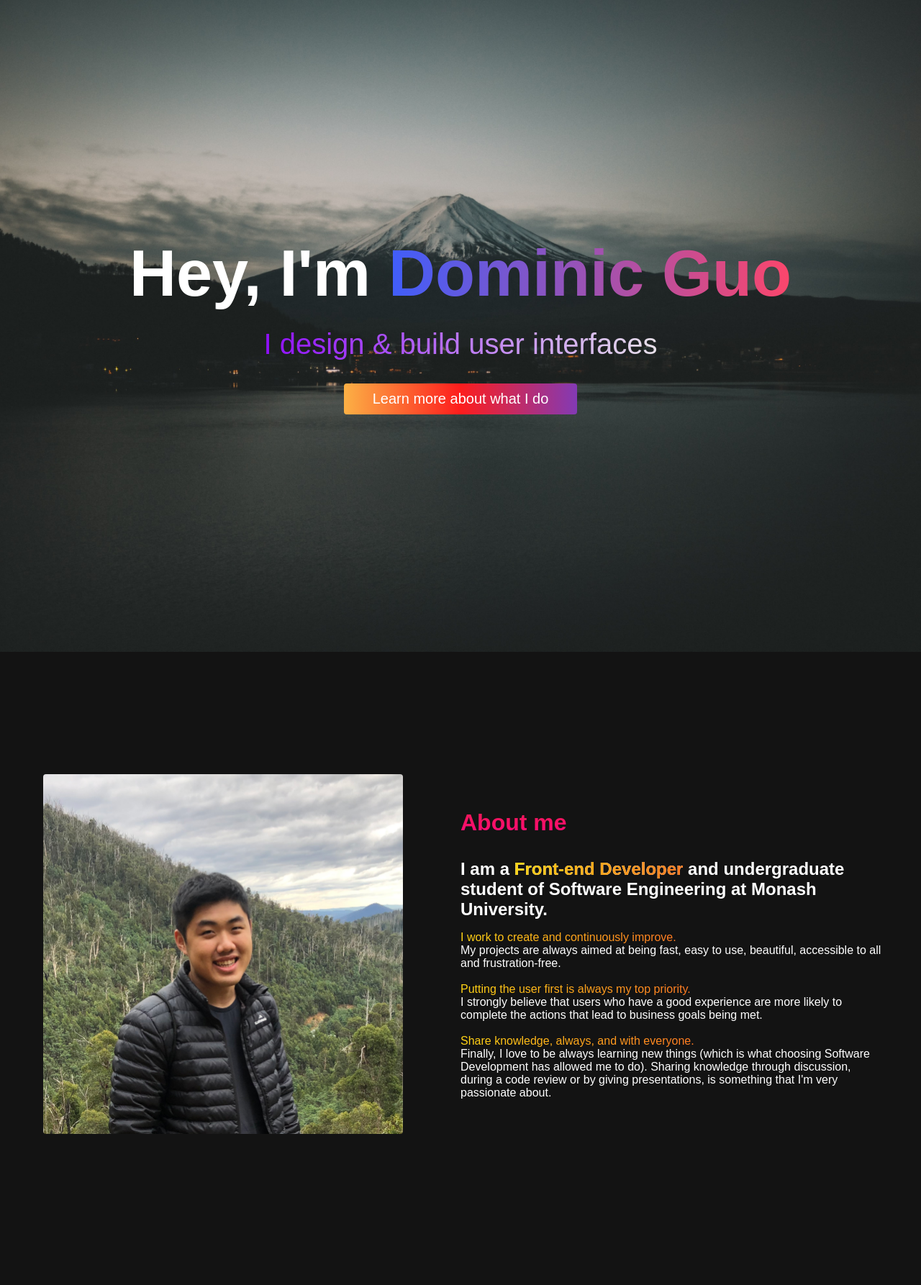
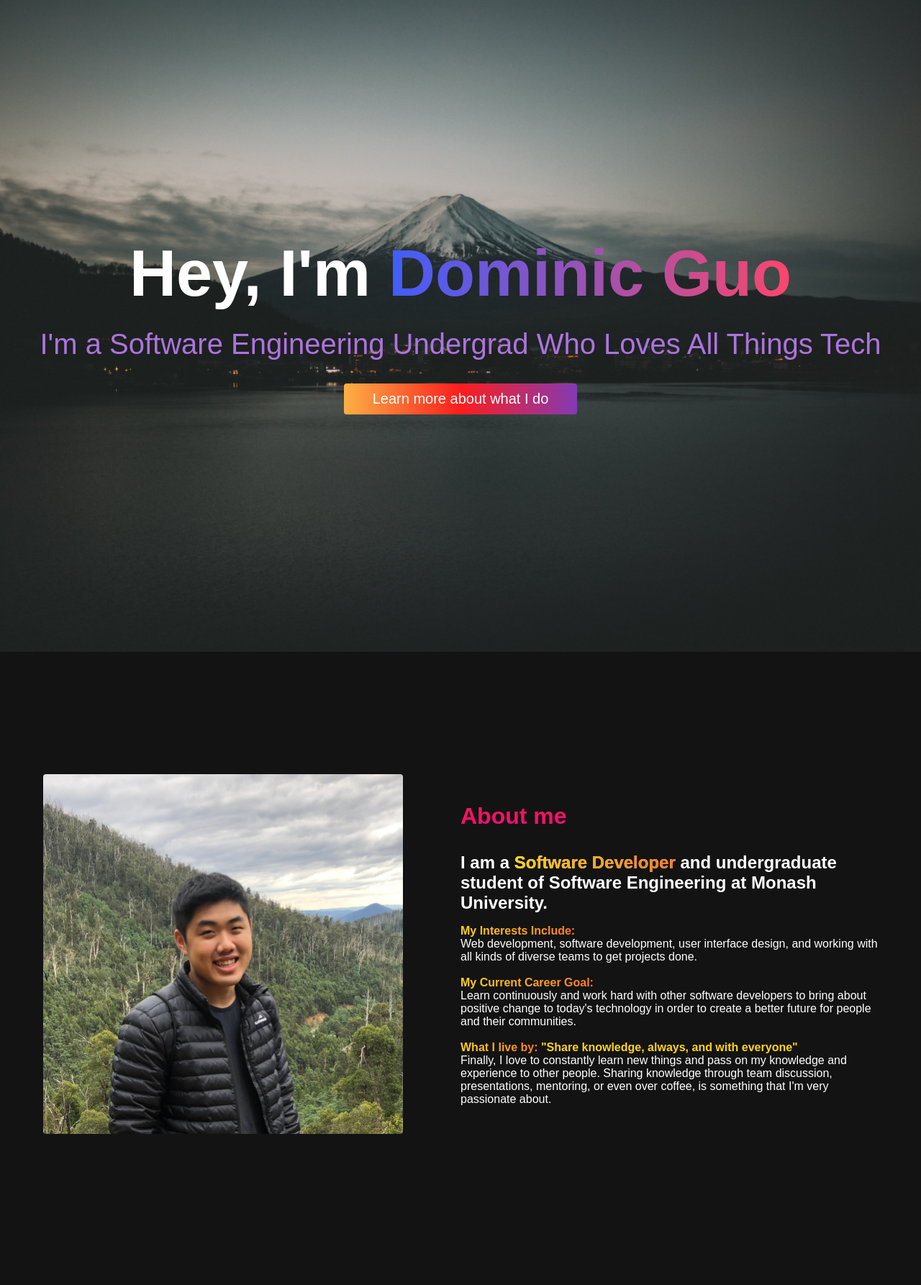
Before and after one commit to dslguo/DG-Website-JS, a PHP site: page / in a window 1280 px wide. Shown: the part 81-1867 px from the top of the page at 72% size. Run offline with PHP 8.4, Linux system fonts and the light colour scheme.

Commit message:
<feat> Improving upon the About me Section
Improved the About me section to better reflect who I am and my interests + career goals.

I have also added a readme file in this commit.

```diff
--- a/index.html
+++ b/index.html
@@ -48,7 +48,9 @@
     <div class="hero" id="home">
       <div class="hero__container">
         <h1 class="hero__heading">Hey, I'm <span>Dominic Guo</span></h1>
-        <p class="hero__description">I design & build user interfaces</p>
+        <p class="hero__description">
+          I'm a Software Engineering Undergrad Who Loves All Things Tech
+        </p>
         <button class="main__btn" id="hero__learn__more">
           <a href="#about">Learn more about what I do</a>
         </button>
@@ -66,26 +68,29 @@
         <div class="main__content">
           <h1>About me</h1>
           <h2>
-            I am a <span>Front-end Developer</span> and undergraduate student of
+            I am a <span>Software Developer</span> and undergraduate student of
             Software Engineering at Monash University.
           </h2>
           <p>
-            <span>I work to create and continuously improve.</span> <br />
-            My projects are always aimed at being fast, easy to use, beautiful,
-            accessible to all and frustration-free. <br />
+            <span>My Interests Include:</span> <br />
+            Web development, software development, user interface design, and
+            working with all kinds of diverse teams to get projects done. <br />
             <br />
-            <span>Putting the user first is always my top priority.</span>
+            <span>My Current Career Goal:</span>
             <br />
-            I strongly believe that users who have a good experience are more
-            likely to complete the actions that lead to business goals being
-            met. <br />
+            Learn continuously and work hard with other software developers to
+            bring about positive change to today's technology in order to create
+            a better future for people and their communities. <br />
             <br />
-            <span>Share knowledge, always, and with everyone.</span>
+            <span>What I live by:</span>
+            <span class="aboutme3"
+              >"Share knowledge, always, and with everyone"
+            </span>
             <br />
-            Finally, I love to be always learning new things (which is what
-            choosing Software Development has allowed me to do). Sharing
-            knowledge through discussion, during a code review or by giving
-            presentations, is something that I'm very passionate about.
+            Finally, I love to constantly learn new things and pass on my
+            knowledge and experience to other people. Sharing knowledge through
+            team discussion, presentations, mentoring, or even over coffee, is
+            something that I'm very passionate about.
           </p>
           <!-- <button class="main__btn"><a href="#">Schedule Call</a></button> -->
         </div>
@@ -98,7 +103,10 @@
       <div class="services__wrapper">
         <div class="services__card">
           <h2>Project 1</h2>
-          <p>2020 S1 Hackathon: Assisting Teaching Experience During Remote Learning</p>
+          <p>
+            2020 S1 Hackathon: Assisting Teaching Experience During Remote
+            Learning
+          </p>
           <div class="services__btn">
             <form action="https://dragonfruit3.herokuapp.com/" target="_blank">
               <button type="submit" value="Go to our Hackathon">
@@ -108,8 +116,14 @@
           </div>
 
           <div class="services__btn">
-            <form action="https://github.com/dpham06/dragonfruit3" target="_blank">
-              <button type="submit" value="Visit the Github repo for our Hackathon Project">
+            <form
+              action="https://github.com/dpham06/dragonfruit3"
+              target="_blank"
+            >
+              <button
+                type="submit"
+                value="Visit the Github repo for our Hackathon Project"
+              >
                 Visit Github
               </button>
             </form>
@@ -120,8 +134,14 @@
           <h2>Project 2</h2>
           <p>My Introductory Website using Vanilla JS, HTML and CSS</p>
           <div class="services__btn">
-            <form action="https://github.com/dslguo/DG-Website-JS" target="_blank">
-              <button type="submit" value="Visit the Github repo for my Introductory Website!">
+            <form
+              action="https://github.com/dslguo/DG-Website-JS"
+              target="_blank"
+            >
+              <button
+                type="submit"
+                value="Visit the Github repo for my Introductory Website!"
+              >
                 View Github
               </button>
             </form>
@@ -141,7 +161,6 @@
           <!-- <p>Explore</p> -->
           <!-- <div class="services__btn"><button>Get Started</button></div> -->
         </div>
-
       </div>
     </div>
 
--- a/styles.css
+++ b/styles.css
@@ -221,7 +221,6 @@
   color: #fff;
 }
 
-/* Copy pasted from uigradients.com */
 .hero__heading span {
   background: #fc466b; /* fallback for old browsers */
   background: -webkit-linear-gradient(
@@ -246,13 +245,13 @@
   background: #da22ff; /* fallback for old browsers */
   background: -webkit-linear-gradient(
     to right,
-    #9e51e2,
-    #e7e0e9
+    #ac74dd,
+    #ac74dd
   ); /* Chrome 10-25, Safari 5.1-6 */
   background: linear-gradient(
     to right,
-    #8f0eff,
-    #e7e0e9
+    #ac74dd,
+    #ac74dd
   ); /* W3C, IE 10+/ Edge, Firefox 16+, Chrome 26+, Opera 12+, Safari 7+ */
   background-size: 100%;
   -webkit-background-clip: text;
@@ -353,8 +352,15 @@
   -webkit-background-clip: text;
   -moz-background-clip: text;
   /* color: transparent; */
+  font-weight: bold;
   -webkit-text-fill-color: transparent;
   -moz-text-fill-color: transparent;
+}
+
+.main__content span.aboutme3 {
+  background: #ffd414; /* fallback for old browsers */
+  -webkit-background-clip: text;
+  /* -moz-background-clip: text; */
 }
 
 .main__content p {
@@ -608,9 +614,8 @@
   margin-right: 4px;
   margin-top: 10px;
   text-align: center;
-  color: #ffffff
+  color: #ffffff;
 }
-
 
 .services__card p {
   text-align: center;
```
Also changed, not shown: README.md (added).
